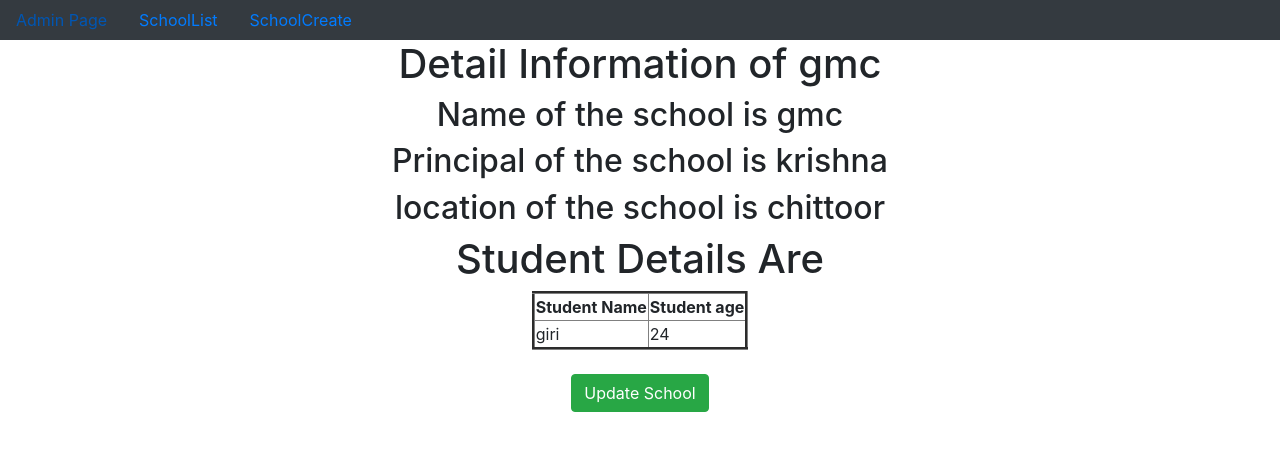
After one commit to Prasanthc123/List_view, a Django app: page /1/ in a window 1280 px wide. The commit adds this page. Shown: the top 451 px of the page. Run offline with Django 5.2, Linux system fonts and the light colour scheme; data comes from the database, SQL or seed files in the repository; both versions use the stored data as it was after the commit.

Commit message:
first commit

```diff
--- a/app/models.py
+++ b/app/models.py
@@ -1,10 +1,15 @@
 from django.db import models
 
+from django.urls import reverse
 # Create your models here.
 class School(models.Model):
     sname=models.CharField(max_length=100)
     sprincipal=models.CharField(max_length=100)
     slocation=models.CharField(max_length=100)
+
+    def get_absolute_url(self):
+        return reverse('detail',kwargs={'pk':self.pk})
+
 
     def __str__(self):
         return self.sname
--- a/app/views.py
+++ b/app/views.py
@@ -1,5 +1,6 @@
 from django.shortcuts import render
-from django.views.generic import ListView
+from django.http import HttpResponse
+from django.views.generic import ListView,DetailView,CreateView,UpdateView
 # Create your views here.
 from app.models import *
 
@@ -7,3 +8,15 @@ class Schoollist(ListView):
     model=School
     ordering=['sname']
     context_object_name='schools'
+
+class SchoolDetail(DetailView):
+    model=School
+    context_object_name='sclobject'
+
+class SchoolCreate(CreateView):
+    model=School
+    fields='__all__'
+
+class SchoolUpdate(UpdateView):
+    model=School
+    fields='__all__'
--- a/project39/urls.py
+++ b/project39/urls.py
@@ -15,9 +15,14 @@ Including another URLconf
     2. Add a URL to urlpatterns:  path('blog/', include('blog.urls'))
 """
 from django.contrib import admin
-from django.urls import path
+from django.urls import path,re_path
 from app.views import *
 urlpatterns = [
     path('admin/', admin.site.urls),
     path('Schoollist/',Schoollist.as_view(),name='Schoollist'),
+    path('SchoolCreate/',SchoolCreate.as_view(),name='SchoolCreate'),
+
+    re_path('^update/(?P<pk>\d+)/',SchoolUpdate.as_view(),name='SchoolUpdate'),
+    re_path('(?P<pk>\d+)/',SchoolDetail.as_view(),name='detail'),
+
 ]
--- /dev/null
+++ b/templates/app/dummy.html
@@ -0,0 +1,48 @@
+<!doctype html>
+<html lang="en">
+  <head>
+    <!-- Required meta tags -->
+    <meta charset="utf-8">
+    <meta name="viewport" content="width=device-width, initial-scale=1, shrink-to-fit=no">
+
+    <!-- Bootstrap CSS -->
+    <link rel="stylesheet" href="https://cdn.jsdelivr.net/npm/bootstrap@4.6.2/dist/css/bootstrap.min.css" integrity="sha384-xOolHFLEh07PJGoPkLv1IbcEPTNtaed2xpHsD9ESMhqIYd0nLMwNLD69Npy4HI+N" crossorigin="anonymous">
+{% block title %}
+    <title>Hello, world!</title>
+
+{% endblock %}
+  </head>
+  <body>
+<nav class="nav nav-dark bg-dark">
+
+    <a href="{% url 'admin:index' %}" class="nav-link">Admin Page</a>
+    <a href="{% url 'Schoollist' %}" class="nav-link">SchoolList</a>
+    <a href="{% url 'SchoolCreate' %}" class="nav-link">SchoolCreate</a>
+
+
+</nav>
+
+
+{% block body_block %}
+
+{% endblock %}
+
+
+
+
+
+
+<!-- Optional JavaScript; choose one of the two! -->
+
+    <!-- Option 1: jQuery and Bootstrap Bundle (includes Popper) -->
+    <script src="https://cdn.jsdelivr.net/npm/jquery@3.5.1/dist/jquery.slim.min.js" integrity="sha384-DfXdz2htPH0lsSSs5nCTpuj/zy4C+OGpamoFVy38MVBnE+IbbVYUew+OrCXaRkfj" crossorigin="anonymous"></script>
+    <script src="https://cdn.jsdelivr.net/npm/bootstrap@4.6.2/dist/js/bootstrap.bundle.min.js" integrity="sha384-Fy6S3B9q64WdZWQUiU+q4/2Lc9npb8tCaSX9FK7E8HnRr0Jz8D6OP9dO5Vg3Q9ct" crossorigin="anonymous"></script>
+
+    <!-- Option 2: Separate Popper and Bootstrap JS -->
+    <!--
+    <script src="https://cdn.jsdelivr.net/npm/jquery@3.5.1/dist/jquery.slim.min.js" integrity="sha384-DfXdz2htPH0lsSSs5nCTpuj/zy4C+OGpamoFVy38MVBnE+IbbVYUew+OrCXaRkfj" crossorigin="anonymous"></script>
+    <script src="https://cdn.jsdelivr.net/npm/popper.js@1.16.1/dist/umd/popper.min.js" integrity="sha384-9/reFTGAW83EW2RDu2S0VKaIzap3H66lZH81PoYlFhbGU+6BZp6G7niu735Sk7lN" crossorigin="anonymous"></script>
+    <script src="https://cdn.jsdelivr.net/npm/bootstrap@4.6.2/dist/js/bootstrap.min.js" integrity="sha384-+sLIOodYLS7CIrQpBjl+C7nPvqq+FbNUBDunl/OZv93DB7Ln/533i8e/mZXLi/P+" crossorigin="anonymous"></script>
+    -->
+  </body>
+</html>
--- /dev/null
+++ b/templates/app/school_detail.html
@@ -0,0 +1,35 @@
+{% extends 'app/dummy.html' %}
+
+{% block title %}
+    <title>School Detail</title>
+{% endblock %}
+
+{% block body_block %}
+    <center>
+        <h1>Detail Information of {{sclobject.sname}}</h1>
+
+        <h2>Name of the school is {{sclobject.sname}}</h2>
+        <h2>Principal of the school is {{sclobject.sprincipal}}</h2>
+        <h2>location of the school is {{sclobject.slocation}}</h2>
+
+<h1>Student Details Are</h1>
+
+<table border="3px">
+    <tr>
+        <th>Student Name</th>
+        <th>Student age</th>
+    </tr>
+
+    {% for st in sclobject.students.all %}
+        <tr>
+            <td>{{st.stname}}</td>
+            <td>{{st.sage}}</td>
+        </tr>
+    {% endfor %}
+
+</table>  <br>
+
+<a href="{% url 'SchoolUpdate' pk=sclobject.pk %}" class="btn btn-success">Update School</a>
+
+    </center>
+{% endblock %}
```
Also changed, not shown: templates/app/school_form.html (added, +29 -0 lines), templates/app/school_list.html (+11 -13 lines), db.sqlite3.
